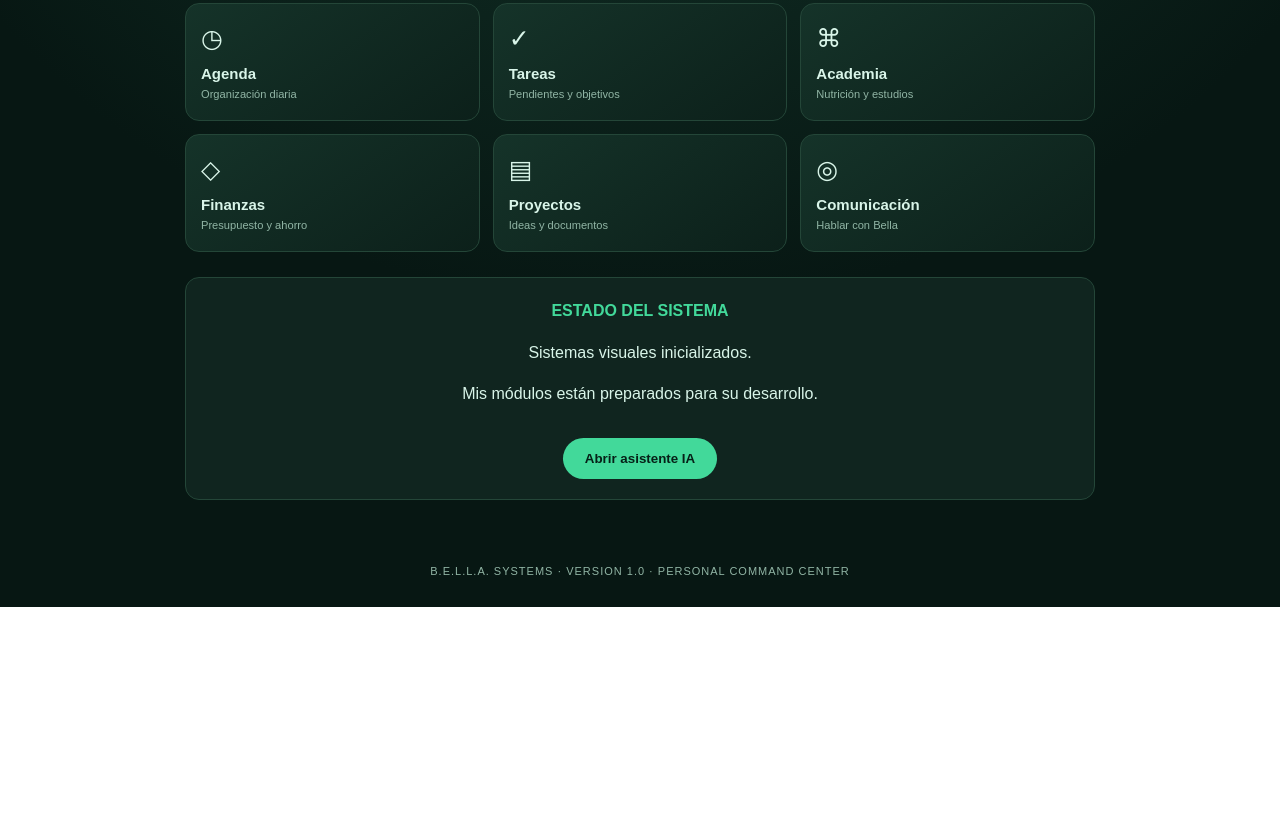
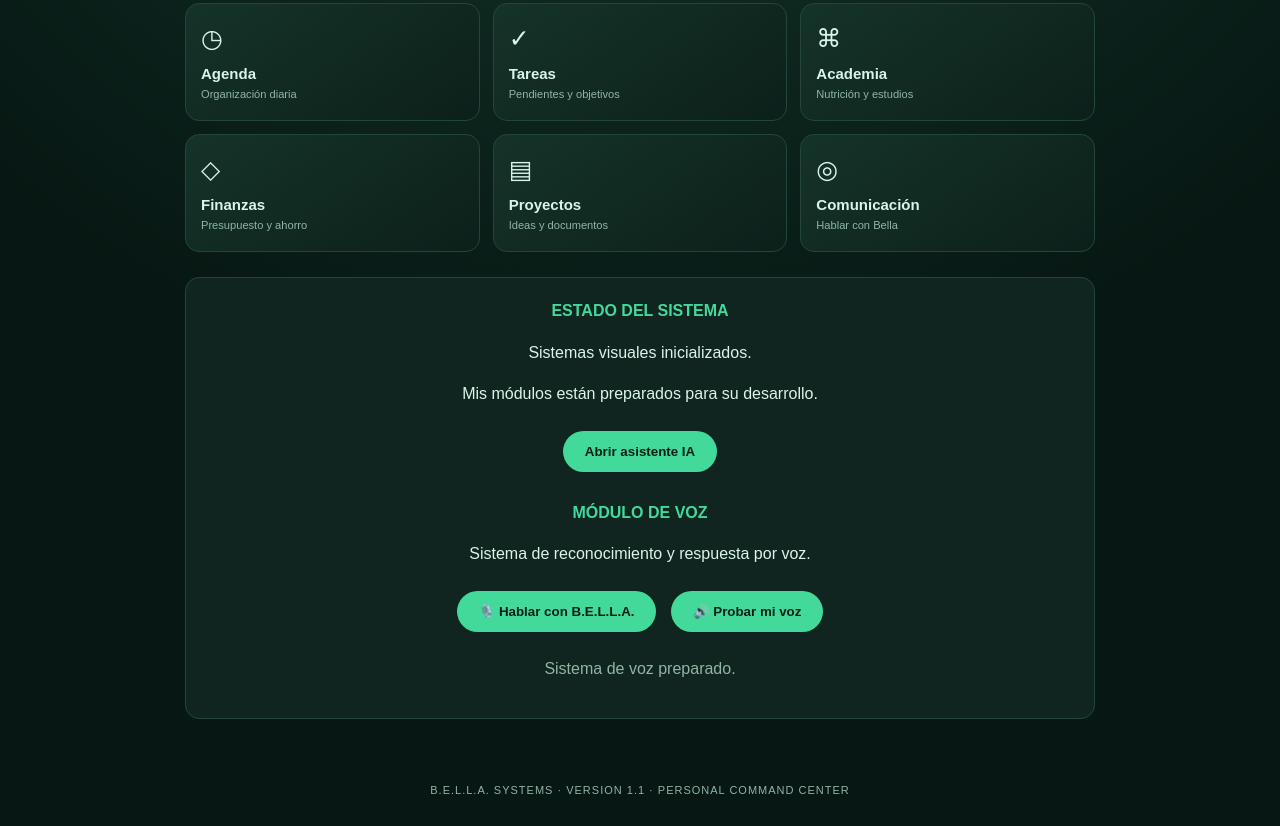
Before and after one commit to pequehoshi06/bella-command-center, a plain HTML site: page index.html in a window 1280 px wide. Shown: the part 556-1382 px from the top of the page. Before the commit the page ends 1163 px from the top, so only its background shows below. Drawn offline with Linux system fonts and the light colour scheme.

Commit message:
Update index.html

```diff
--- a/index.html
+++ b/index.html
@@ -155,8 +155,13 @@
       border-radius: 30px;
       padding: 13px 22px;
       font-weight: bold;
-      margin-top: 15px;
+      margin: 8px 5px;
       cursor: pointer;
+    }
+
+    #voiceText {
+      color: var(--muted);
+      overflow-wrap: anywhere;
     }
 
     footer {
@@ -234,14 +239,36 @@
       <strong>ESTADO DEL SISTEMA</strong>
       <p>Sistemas visuales inicializados.</p>
       <p>Mis módulos están preparados para su desarrollo.</p>
-      <button class="action" onclick="window.open('https://chatgpt.com/', '_blank')">
+
+      <button class="action"
+        onclick="window.open('https://chatgpt.com/', '_blank')">
         Abrir asistente IA
       </button>
+
+      <div style="margin-top:20px;">
+        <strong>MÓDULO DE VOZ</strong>
+
+        <p>
+          Sistema de reconocimiento y respuesta por voz.
+        </p>
+
+        <button class="action" onclick="BELLA_VOICE.listen(function(text) {
+          document.getElementById('voiceText').textContent = 'Te escuché: ' + text;
+        })">
+          🎙️ Hablar con B.E.L.L.A.
+        </button>
+
+        <button class="action" onclick="BELLA_VOICE.speak('Hola, Renata. Sistemas de voz inicializados. Estoy a tu servicio.')">
+          🔊 Probar mi voz
+        </button>
+
+        <p id="voiceText">Sistema de voz preparado.</p>
+      </div>
     </section>
   </main>
 
   <footer>
-    B.E.L.L.A. SYSTEMS · VERSION 1.0 · PERSONAL COMMAND CENTER
+    B.E.L.L.A. SYSTEMS · VERSION 1.1 · PERSONAL COMMAND CENTER
   </footer>
 
   <script>
@@ -267,6 +294,7 @@
     updateClock();
     setInterval(updateClock, 1000);
   </script>
+
   <script src="voz.js"></script>
 </body>
 </html>
```
